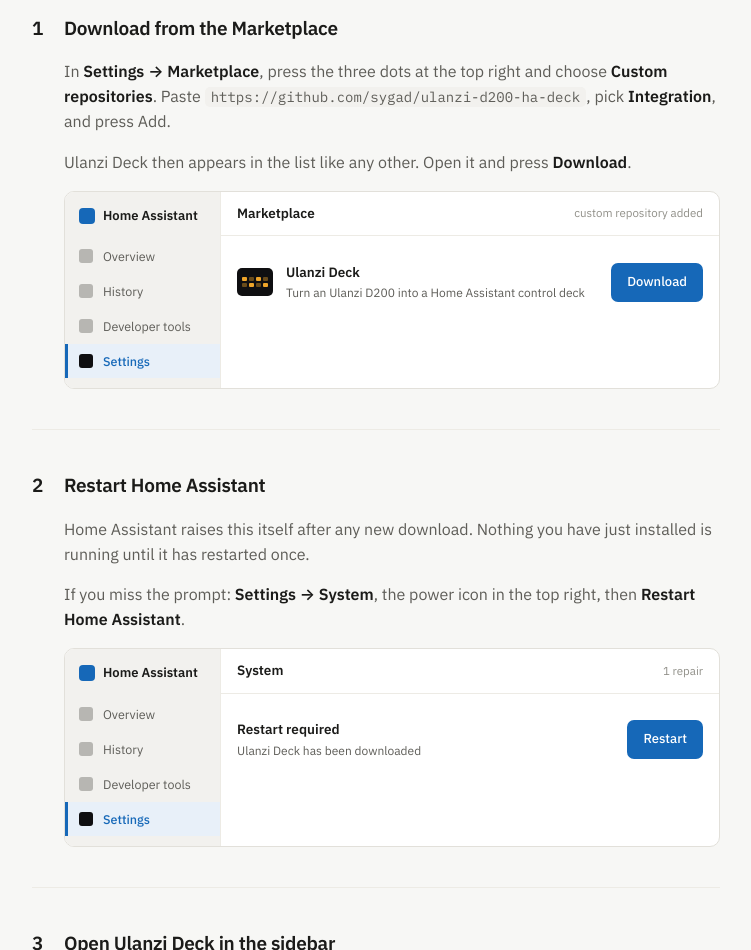
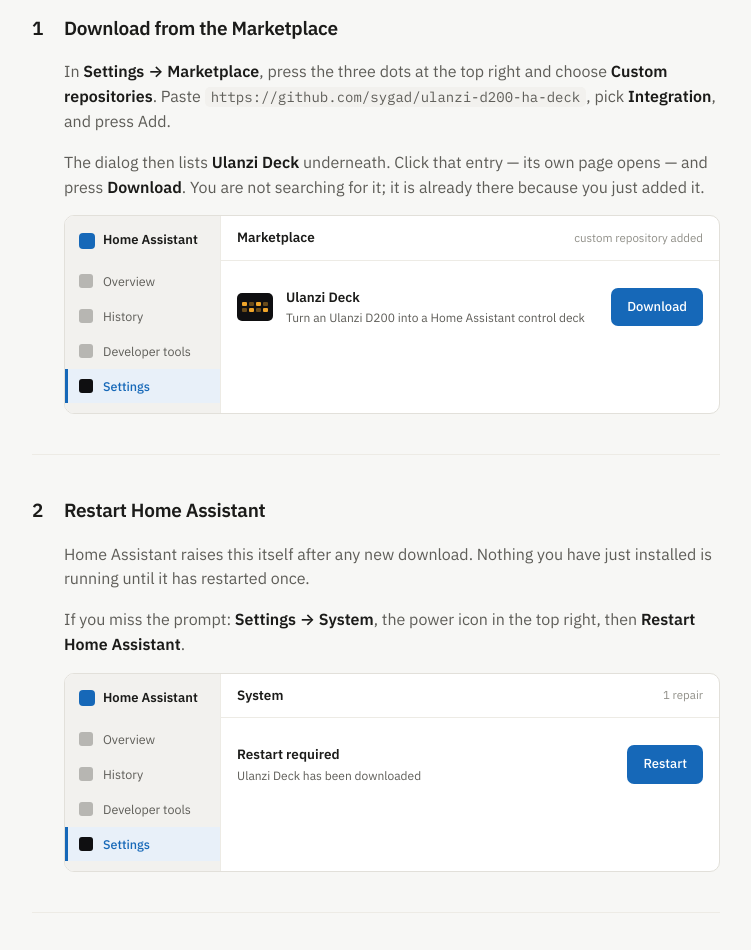
Before and after one commit to sygad/ulanzi-d200-ha-deck, a plain HTML site: page docs/index.html in a window 1280 px wide. Shown: the part 969-1919 px from the top of the page, without its empty margins (264-1015 px from the left). Drawn offline with Linux system fonts and the light colour scheme.

Commit message:
An icon, and a step 1 that says what actually happens
Darren, walking it as a new user, got to "Ulanzi Deck then appears in the
list" and asked whether he was meant to search for it. He wasn't — it is sat
in the same dialog he just typed the address into. Says that now.

The page it opens showed "icon not available": Home Assistant draws an
integration's icon from the brands repository, keyed on its domain, and this
one is not in there. A brand folder inside the integration is served instead,
which needs no pull request to anybody.

Co-Authored-By: Claude Opus 5 <noreply@anthropic.com>

```diff
--- a/docs/index.html
+++ b/docs/index.html
@@ -234,7 +234,7 @@ figcaption{font-family:var(--mono);font-size:11px;color:var(--ink-faint);padding
       <div class="txt">
         <h3>Download from the Marketplace</h3>
         <p>In <strong>Settings → Marketplace</strong>, press the three dots at the top right and choose <strong>Custom repositories</strong>. Paste <code>https://github.com/sygad/ulanzi-d200-ha-deck</code>, pick <strong>Integration</strong>, and press Add.</p>
-        <p>Ulanzi Deck then appears in the list like any other. Open it and press <strong>Download</strong>.</p>
+        <p>The dialog then lists <strong>Ulanzi Deck</strong> underneath. Click that entry — its own page opens — and press <strong>Download</strong>. You are not searching for it; it is already there because you just added it.</p>
       </div>
     </div>
     <figure>
```
Also changed, not shown: custom_components/ulanzi_deck/brand/icon.png (added), custom_components/ulanzi_deck/brand/icon@2x.png (added), custom_components/ulanzi_deck/brand/logo.png (added), custom_components/ulanzi_deck/brand/logo@2x.png (added), 1 other file.
